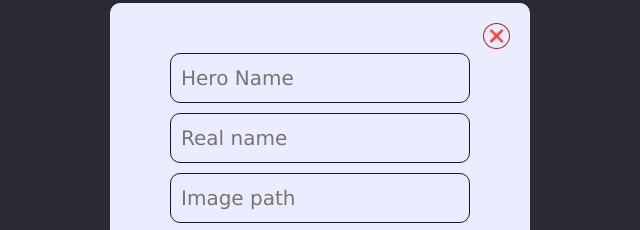
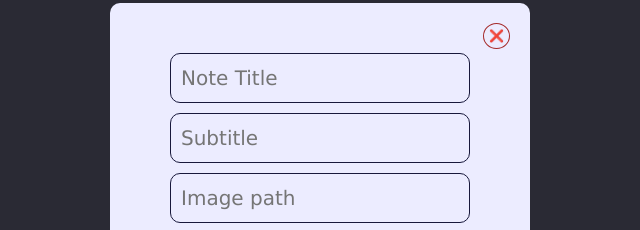
Before and after one commit to Madhav2414/notesApp, a plain HTML site: page index.html in a window 1280 px wide. Both pictures are taken after typing "Sample" into the empty fields and a click on the button "Add note". Shown: the part 197-427 px from the top of the page, 320-960 px from the left. Drawn offline with Linux system fonts and the light colour scheme.

Commit message:
text placeholder changed

```diff
--- a/index.html
+++ b/index.html
@@ -72,8 +72,8 @@
                     <span>❌</span>
                 </div>
                 <div class="form_inputs">
-                    <input type="text" id="hero_name" placeholder="Hero Name">
-                    <input type="text" id="name" placeholder="Real name">
+                    <input type="text" id="hero_name" placeholder="Note Title">
+                    <input type="text" id="name" placeholder="Subtitle">
                     <input type="text" id="image" placeholder="Image path">
                     <textarea name="" id="des" placeholder="Description"></textarea>
                 </div>
```
